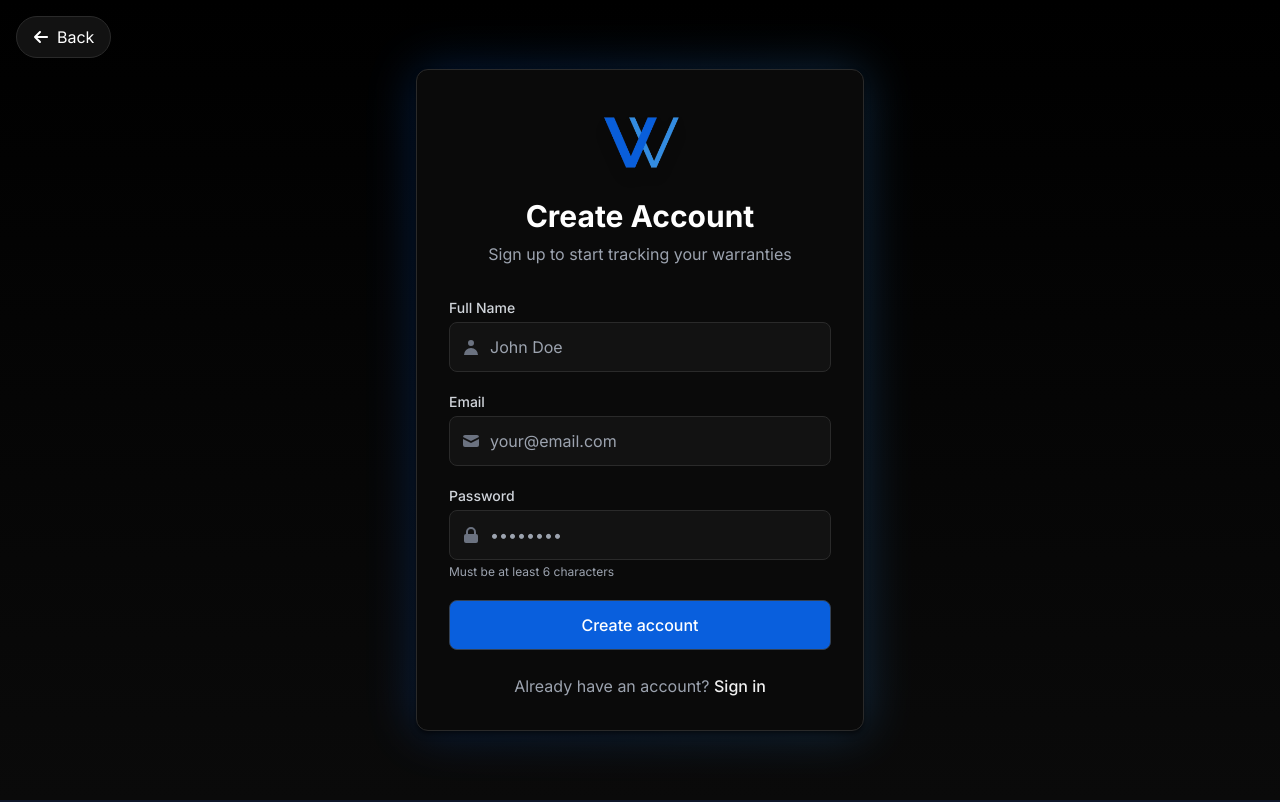
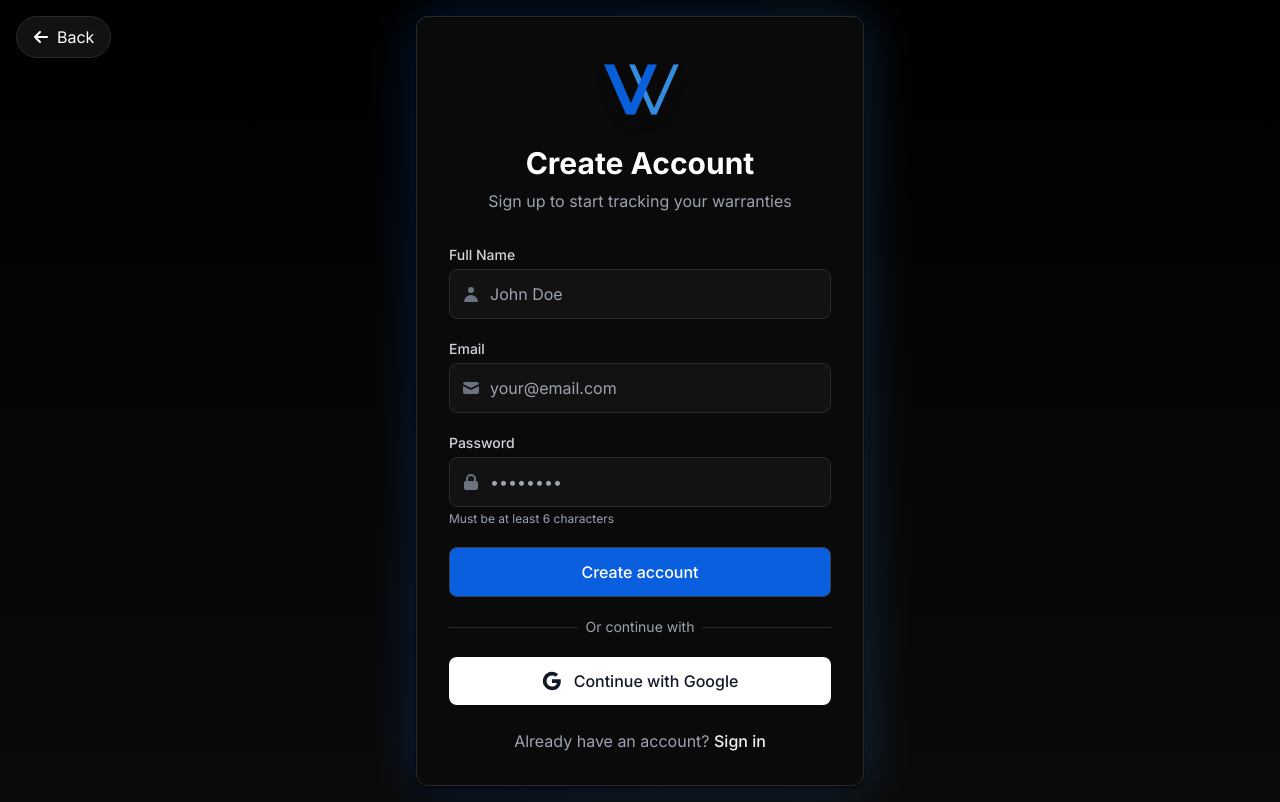
Before and after one commit to khanmcodes/Warranty-Wallet, a React (Vite) app in the folder client/: page /signup in a window 1280 px wide. Built offline with nearby package versions, Linux system fonts and the light colour scheme.

Commit message:
Add google sign up

```diff
--- a/client/src/pages/Signup.jsx
+++ b/client/src/pages/Signup.jsx
@@ -202,6 +202,40 @@
                 "Create account"
               )}
             </button>
+
+            <div className="relative">
+              <div className="absolute inset-0 flex items-center">
+                <div className="w-full border-t border-borderColor"></div>
+              </div>
+              <div className="relative flex justify-center text-sm">
+                <span className="px-2 bg-darkBg-800 text-gray-400">Or continue with</span>
+              </div>
+            </div>
+
+            <a
+              href="/api/auth/google"
+              className="w-full flex items-center justify-center gap-3 py-3 px-4 bg-white text-gray-900 rounded-lg hover:bg-gray-100 transition-all"
+            >
+              <svg className="w-5 h-5" viewBox="0 0 24 24">
+                <path
+                  fill="currentColor"
+                  d="M22.56 12.25c0-.78-.07-1.53-.2-2.25H12v4.26h5.92c-.26 1.37-1.04 2.53-2.21 3.31v2.77h3.57c2.08-1.92 3.28-4.74 3.28-8.09z"
+                />
+                <path
+                  fill="currentColor"
+                  d="M12 23c2.97 0 5.46-.98 7.28-2.66l-3.57-2.77c-.98.66-2.23 1.06-3.71 1.06-2.86 0-5.29-1.93-6.16-4.53H2.18v2.84C3.99 20.53 7.7 23 12 23z"
+                />
+                <path
+                  fill="currentColor"
+                  d="M5.84 14.09c-.22-.66-.35-1.36-.35-2.09s.13-1.43.35-2.09V7.07H2.18C1.43 8.55 1 10.22 1 12s.43 3.45 1.18 4.93l2.85-2.22.81-.62z"
+                />
+                <path
+                  fill="currentColor"
+                  d="M12 5.38c1.62 0 3.06.56 4.21 1.64l3.15-3.15C17.45 2.09 14.97 1 12 1 7.7 1 3.99 3.47 2.18 7.07l3.66 2.84c.87-2.6 3.3-4.53 6.16-4.53z"
+                />
+              </svg>
+              Continue with Google
+            </a>
           </form>
 
           <div className="mt-6 text-center">
```
